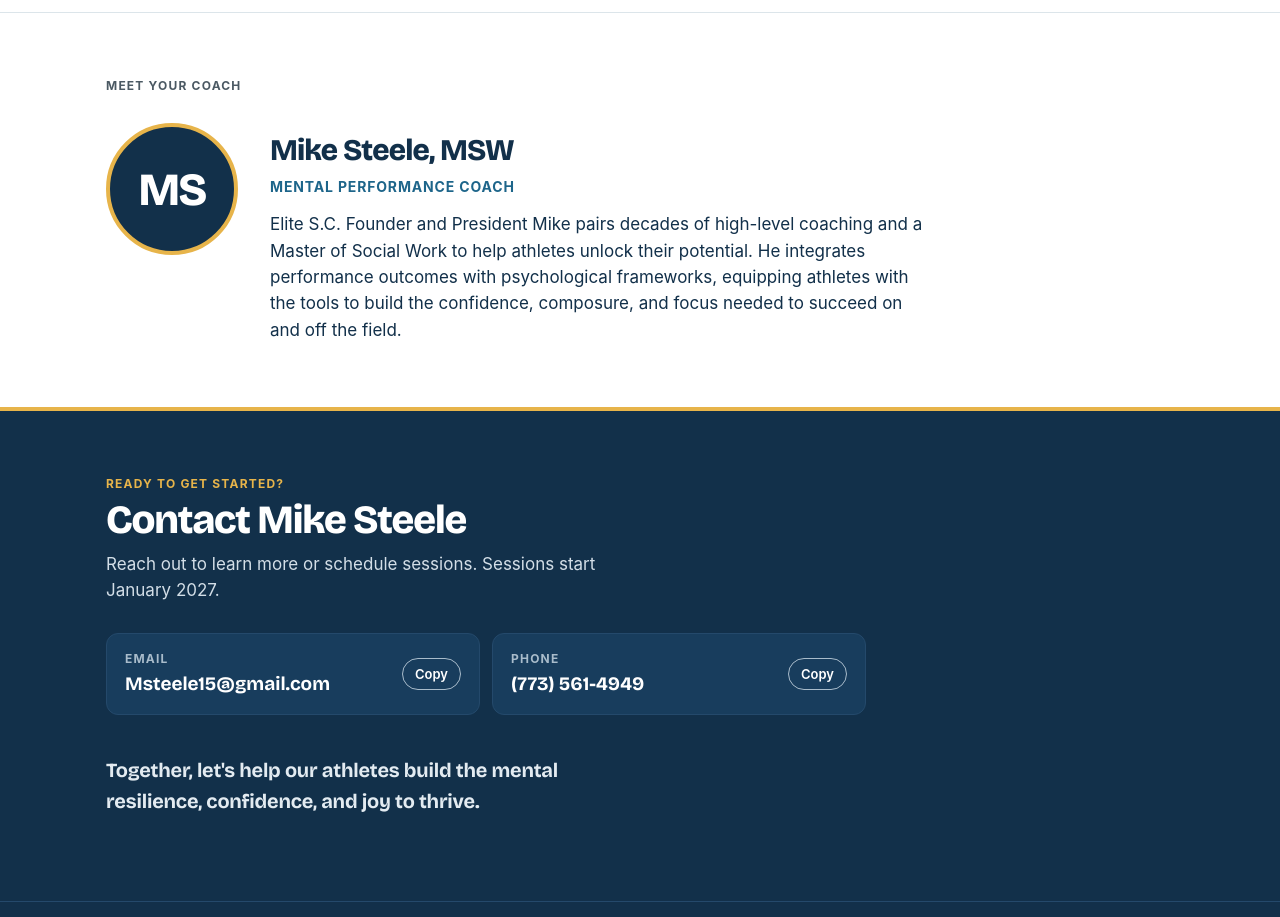
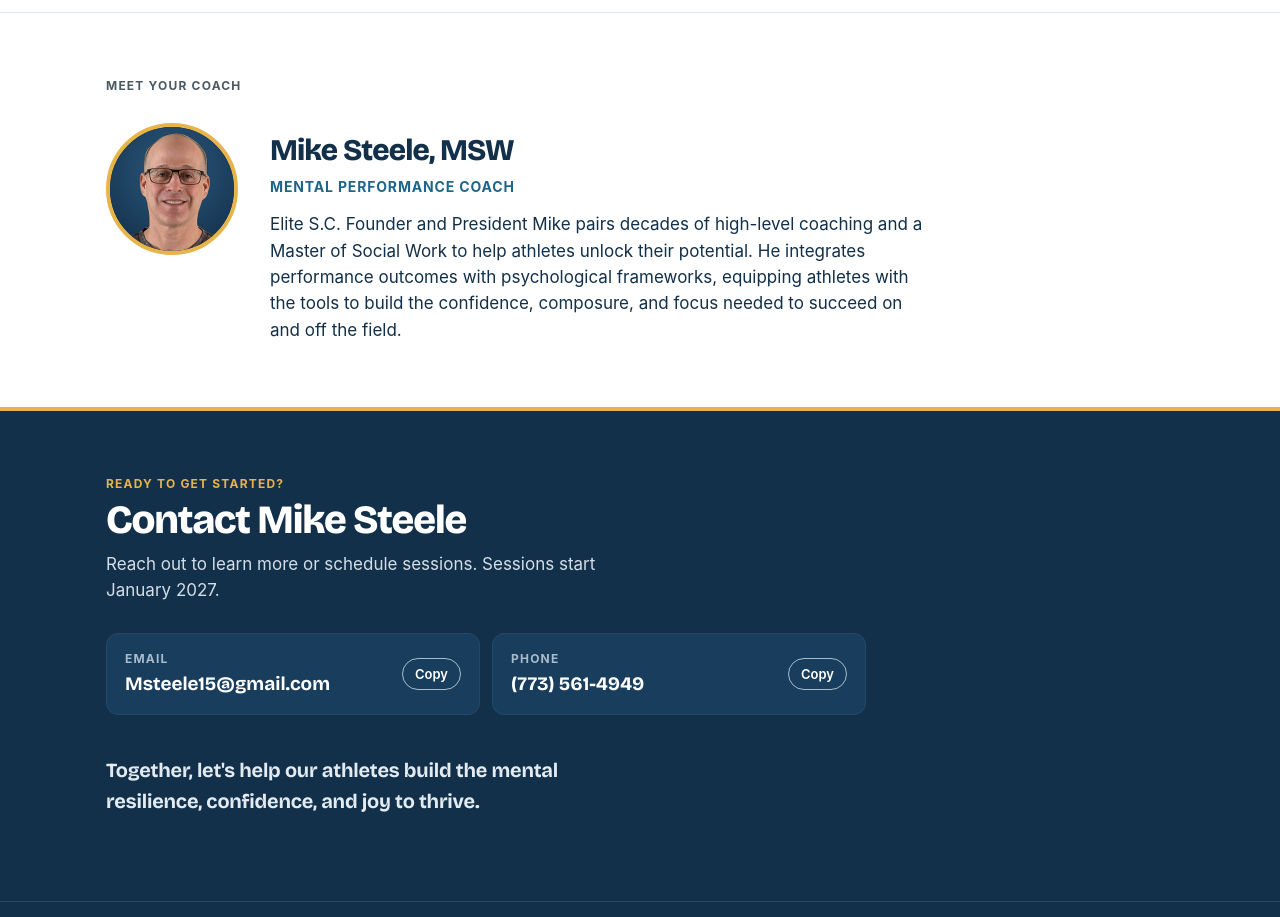
Before and after one commit to nss212-svg/steele-mental-performance, a plain HTML site: page public/index.html in a window 1280 px wide. Shown: the part 1960-2877 px from the top of the page. Drawn offline with nearby package versions, Linux system fonts and the light colour scheme.

Commit message:
Add Mike Steele headshot to coach section
Co-Authored-By: Claude Opus 5.5 <noreply@anthropic.com>
Claude-Session: https://claude.ai/code/session_01Rm9VXrzCbTY28UnwqFm7GE

```diff
--- a/public/index.html
+++ b/public/index.html
@@ -139,7 +139,7 @@ h2 em { font-style: normal; color: var(--accent); }
 
 /* Coach */
 .coach { display: grid; grid-template-columns: auto minmax(0, 1fr); gap: 32px; align-items: start; }
-.mono { width: 132px; height: 132px; border-radius: 50%; background: var(--band); color: var(--band-ink); display: grid; place-items: center; font-family: var(--display); font-weight: 800; font-size: 46px; letter-spacing: -.04em; border: 4px solid var(--gold); }
+.mono { width: 132px; height: 132px; border-radius: 50%; background: var(--band); color: var(--band-ink); display: grid; place-items: center; font-family: var(--display); font-weight: 800; font-size: 46px; letter-spacing: -.04em; border: 4px solid var(--gold); object-fit: cover; }
 .coach h3 { font-family: var(--display); font-weight: 800; font-size: 30px; letter-spacing: -.03em; margin: 4px 0 2px; }
 .coach .role { color: var(--accent); font-weight: 700; font-size: 14px; text-transform: uppercase; letter-spacing: .06em; margin-bottom: 14px; }
 .coach p { margin: 0; font-size: 17px; max-width: 62ch; }
@@ -293,7 +293,7 @@ footer .tempo { font-size: 15px; color: var(--band-ink); }
         <div class="eyebrow">Meet your coach</div>
       </div>
       <div class="coach">
-        <div class="mono" aria-hidden="true">MS</div>
+        <img class="mono" src="mike.jpg" alt="Mike Steele" width="132" height="132">
         <div>
           <h3>Mike Steele, MSW</h3>
           <div class="role">Mental Performance Coach</div>
```
Also changed, not shown: public/mike.jpg (added).
